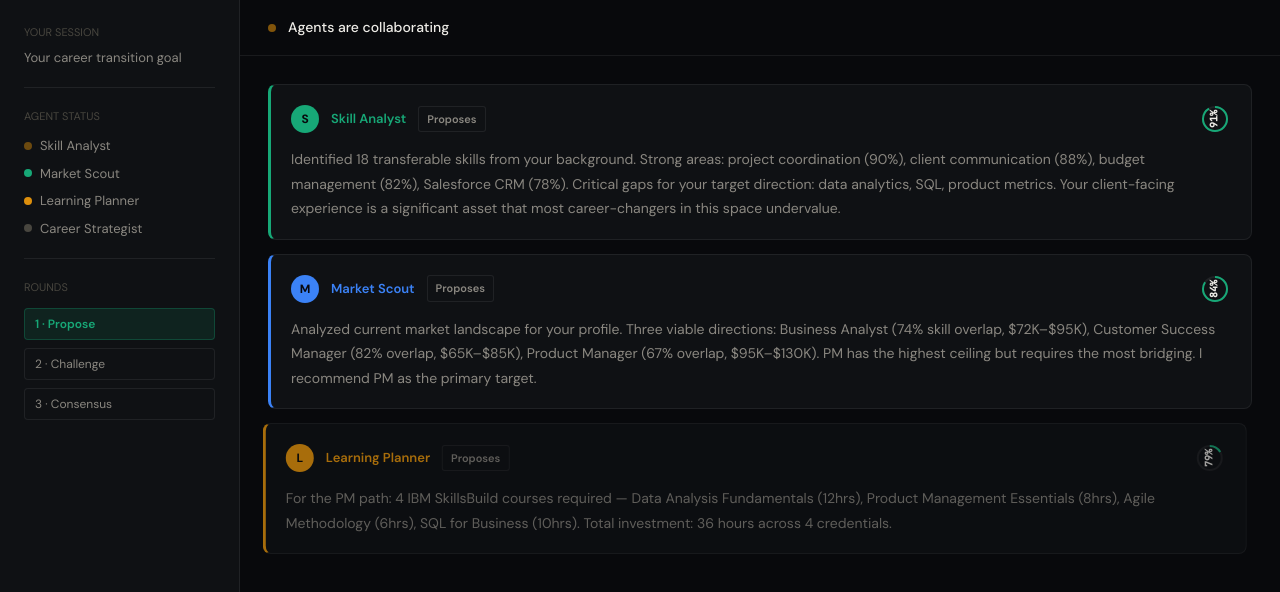
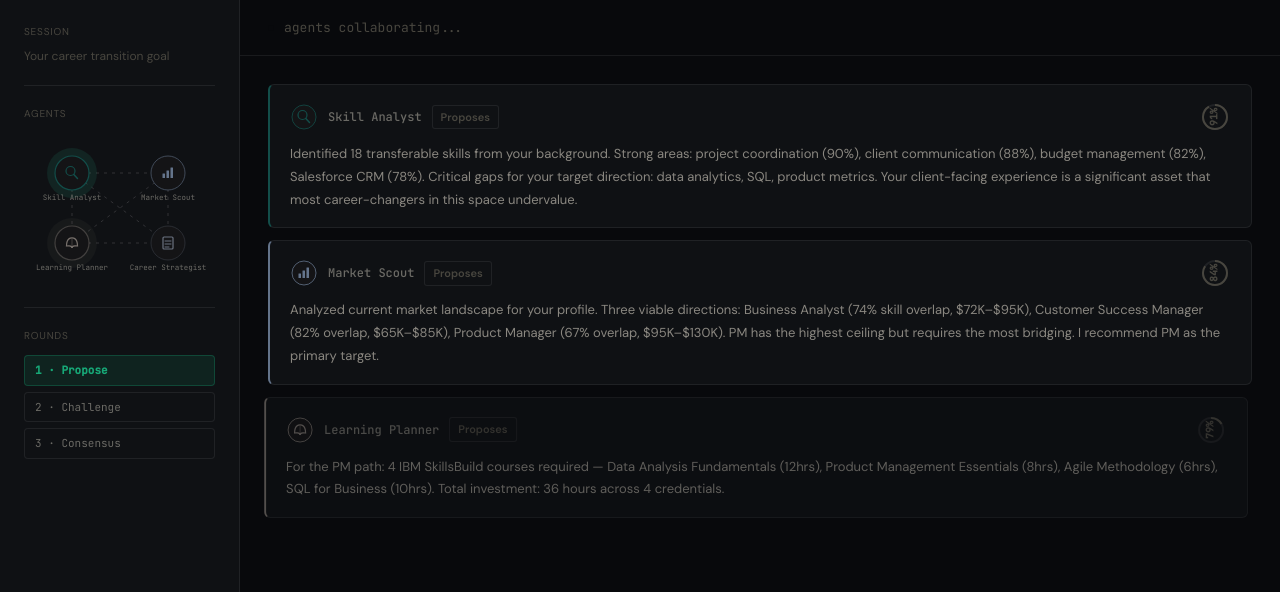
Before and after one commit to aarushkadira-dot/Consensus, a Next.js app: page /agents in a window 1280 px wide. Shown: the top 592 px of the page. Built offline with nearby package versions, Linux system fonts and the light colour scheme; a web font is replaced by a local one.

Commit message:
Redesign agents page: dark command-center aesthetic with muted circles, SVG icons, dashed network lines

```diff
--- a/src/app/agents/page.tsx
+++ b/src/app/agents/page.tsx
@@ -7,12 +7,13 @@ import Link from "next/link";
 const T = {
   bg: "#08090C",
   surface: "#0F1114",
-  elevated: "#161820",
+  elevated: "#141416",
   border: "rgba(255,255,255,0.07)",
   borderMid: "rgba(255,255,255,0.13)",
   text1: "#EDEBE6",
   text2: "#8A8780",
   text3: "#48463F",
+  agentName: "#6B6A65",
   green: "#17A877",
   greenDim: "rgba(23,168,119,0.12)",
   greenBorder: "rgba(23,168,119,0.28)",
@@ -24,16 +25,223 @@ const T = {
   coralDim: "rgba(239,68,68,0.08)",
   indigo: "#6366F1",
   indigoDim: "rgba(99,102,241,0.1)",
+  lineDim: "#2A2A2E",
+  lineActive: "#3A3A3E",
 };
 
 const EASE: [number, number, number, number] = [0.22, 1, 0.36, 1];
 
 const AGENTS = {
-  skill_analyst: { label: "Skill Analyst", color: "#17A877", initial: "S" },
-  market_scout: { label: "Market Scout", color: "#3B82F6", initial: "M" },
-  learning_planner: { label: "Learning Planner", color: "#F59E0B", initial: "L" },
-  career_strategist: { label: "Career Strategist", color: "#EF4444", initial: "C" },
+  skill_analyst: {
+    label: "Skill Analyst",
+    border: "#134E4A",
+    glow: "rgba(45,212,160,0.12)",
+    initial: "S",
+  },
+  market_scout: {
+    label: "Market Scout",
+    border: "#64748B",
+    glow: "rgba(71,85,105,0.22)",
+    initial: "M",
+  },
+  learning_planner: {
+    label: "Learning Planner",
+    border: "#78716C",
+    glow: "rgba(120,113,108,0.22)",
+    initial: "L",
+  },
+  career_strategist: {
+    label: "Career Strategist",
+    border: "#6B7280",
+    glow: "rgba(107,114,128,0.22)",
+    initial: "C",
+  },
 };
+
+// SVG icon paths rendered as SVG elements, centered at (cx, cy)
+function AgentIconInSVG({
+  agentKey,
+  cx,
+  cy,
+  color,
+}: {
+  agentKey: string;
+  cx: number;
+  cy: number;
+  color: string;
+}) {
+  if (agentKey === "skill_analyst") {
+    return (
+      <g>
+        <circle cx={cx - 1.5} cy={cy - 2} r={4.5} stroke={color} strokeWidth={1.2} fill="none" />
+        <line
+          x1={cx + 1.8} y1={cy + 1.5}
+          x2={cx + 5.5} y2={cy + 5.5}
+          stroke={color} strokeWidth={1.5} strokeLinecap="round"
+        />
+      </g>
+    );
+  }
+  if (agentKey === "market_scout") {
+    return (
+      <g>
+        <rect x={cx - 5.5} y={cy + 0.5} width={2.5} height={4.5} rx={0.3} fill={color} />
+        <rect x={cx - 1.5} y={cy - 2.5} width={2.5} height={7.5} rx={0.3} fill={color} />
+        <rect x={cx + 2.5} y={cy - 5.5} width={2.5} height={10.5} rx={0.3} fill={color} />
+      </g>
+    );
+  }
+  if (agentKey === "learning_planner") {
+    return (
+      <g>
+        <path
+          d={`M ${cx} ${cy - 5} C ${cx} ${cy - 5} ${cx - 5.5} ${cy - 6} ${cx - 5.5} ${cy + 3} C ${cx - 5.5} ${cy + 3} ${cx} ${cy + 2} ${cx} ${cy + 5}`}
+          stroke={color} strokeWidth={1.2} fill="none"
+        />
+        <path
+          d={`M ${cx} ${cy - 5} C ${cx} ${cy - 5} ${cx + 5.5} ${cy - 6} ${cx + 5.5} ${cy + 3} C ${cx + 5.5} ${cy + 3} ${cx} ${cy + 2} ${cx} ${cy + 5}`}
+          stroke={color} strokeWidth={1.2} fill="none"
+        />
+        <line x1={cx} y1={cy - 5} x2={cx} y2={cy + 5} stroke={color} strokeWidth={0.8} strokeOpacity={0.6} />
+      </g>
+    );
+  }
+  if (agentKey === "career_strategist") {
+    return (
+      <g>
+        <rect x={cx - 5} y={cy - 6} width={10} height={12} rx={1} stroke={color} strokeWidth={1.2} fill="none" />
+        <line x1={cx - 3} y1={cy - 2} x2={cx + 3} y2={cy - 2} stroke={color} strokeWidth={1} strokeLinecap="round" />
+        <line x1={cx - 3} y1={cy + 1} x2={cx + 3} y2={cy + 1} stroke={color} strokeWidth={1} strokeLinecap="round" />
+        <line x1={cx - 3} y1={cy + 4} x2={cx + 1} y2={cy + 4} stroke={color} strokeWidth={1} strokeLinecap="round" />
+      </g>
+    );
+  }
+  return null;
+}
+
+// Small circular avatar for message cards
+function AgentAvatar({ agentKey }: { agentKey: string }) {
+  const agent = AGENTS[agentKey as keyof typeof AGENTS] || AGENTS.skill_analyst;
+  const S = 28;
+  const cx = S / 2;
+  const cy = S / 2;
+  return (
+    <svg width={S} height={S} viewBox={`0 0 ${S} ${S}`} fill="none" style={{ flexShrink: 0 }}>
+      <circle cx={cx} cy={cy} r={12} fill={T.elevated} stroke={agent.border} strokeWidth={0.8} />
+      <AgentIconInSVG agentKey={agentKey} cx={cx} cy={cy} color={agent.border} />
+    </svg>
+  );
+}
+
+// Network visualization: 4 circles in 2×2 grid with dashed connecting lines
+function AgentNetwork({
+  statuses,
+}: {
+  statuses: Record<string, "posted" | "thinking" | "pending">;
+}) {
+  type AgentKey = keyof typeof AGENTS;
+
+  const W = 168;
+  const H = 152;
+  const R = 17;
+
+  const pos: Record<AgentKey, { x: number; y: number }> = {
+    skill_analyst:    { x: 36,  y: 38  },
+    market_scout:     { x: 132, y: 38  },
+    learning_planner: { x: 36,  y: 108 },
+    career_strategist:{ x: 132, y: 108 },
+  };
+
+  const edges: [AgentKey, AgentKey][] = [
+    ["skill_analyst",    "market_scout"],
+    ["skill_analyst",    "learning_planner"],
+    ["market_scout",     "career_strategist"],
+    ["learning_planner", "career_strategist"],
+    ["skill_analyst",    "career_strategist"],
+    ["market_scout",     "learning_planner"],
+  ];
+
+  return (
+    <svg width={W} height={H} viewBox={`0 0 ${W} ${H}`} overflow="visible">
+      {/* Dashed connecting lines */}
+      {edges.map(([a, b]) => {
+        const pa = pos[a];
+        const pb = pos[b];
+        const isActive =
+          statuses[a] !== "pending" || statuses[b] !== "pending";
+        return (
+          <line
+            key={`${a}-${b}`}
+            x1={pa.x} y1={pa.y}
+            x2={pb.x} y2={pb.y}
+            stroke={isActive ? T.lineActive : T.lineDim}
+            strokeWidth={0.8}
+            strokeDasharray="3 5"
+          />
+        );
+      })}
+
+      {/* Agent nodes */}
+      {(Object.keys(AGENTS) as AgentKey[]).map((key) => {
+        const agent = AGENTS[key];
+        const p = pos[key];
+        const status = statuses[key];
+        const isThinking = status === "thinking";
+        const isPosted = status === "posted";
+
+        return (
+          <g key={key}>
+            {/* Soft glow ring behind circle when thinking */}
+            {isThinking && (
+              <motion.circle
+                cx={p.x} cy={p.y} r={R + 8}
+                fill={agent.glow}
+                initial={{ opacity: 0.3 }}
+                animate={{ opacity: [0.3, 0.8, 0.3] }}
+                transition={{ duration: 2.5, repeat: Infinity }}
+              />
+            )}
+
+            {/* Main circle with animated border */}
+            <motion.circle
+              cx={p.x} cy={p.y} r={R}
+              fill={T.elevated}
+              stroke={agent.border}
+              strokeWidth={isThinking ? 1.2 : 0.8}
+              animate={
+                isThinking
+                  ? { strokeOpacity: [0.4, 1, 0.4] }
+                  : { strokeOpacity: isPosted ? 0.75 : 0.35 }
+              }
+              transition={{ duration: 2.5, repeat: isThinking ? Infinity : 0 }}
+            />
+
+            {/* Icon */}
+            <AgentIconInSVG agentKey={key} cx={p.x} cy={p.y} color={agent.border} />
+          </g>
+        );
+      })}
+
+      {/* Labels below each circle */}
+      {(Object.keys(AGENTS) as AgentKey[]).map((key) => {
+        const agent = AGENTS[key];
+        const p = pos[key];
+        return (
+          <text
+            key={`lbl-${key}`}
+            x={p.x} y={p.y + R + 10}
+            textAnchor="middle"
+            fill={T.agentName}
+            fontSize={7.5}
+            fontFamily="JetBrains Mono, monospace"
+          >
+            {agent.label}
+          </text>
+        );
+      })}
+    </svg>
+  );
+}
 
 interface Message {
   id: number;
@@ -113,7 +321,6 @@ const MESSAGES: Message[] = [
 
 function ConfidenceCircle({ confidence }: { confidence: number }) {
   const circumference = 2 * Math.PI * 12;
-
   return (
     <motion.svg
       width="32"
@@ -121,20 +328,11 @@ function ConfidenceCircle({ confidence }: { confidence: number }) {
       viewBox="0 0 32 32"
       style={{ transform: "rotate(-90deg)" }}
     >
-      <circle
-        cx="16"
-        cy="16"
-        r="12"
+      <circle cx="16" cy="16" r="12" fill="none" stroke={T.border} strokeWidth="2" />
+      <motion.circle
+        cx="16" cy="16" r="12"
         fill="none"
-        stroke={T.border}
-        strokeWidth="2"
-      />
-      <motion.circle
-        cx="16"
-        cy="16"
-        r="12"
-        fill="none"
-        stroke={T.green}
+        stroke={T.text3}
         strokeWidth="2"
         strokeDasharray={circumference}
         initial={{ strokeDashoffset: circumference }}
@@ -142,12 +340,11 @@ function ConfidenceCircle({ confidence }: { confidence: number }) {
         transition={{ duration: 0.6, ease: "easeOut" }}
       />
       <text
-        x="16"
-        y="18"
+        x="16" y="18"
         textAnchor="middle"
         fontSize="10"
         fontWeight="600"
-        fill={T.text1}
+        fill={T.text3}
         fontFamily="JetBrains Mono, monospace"
         style={{ pointerEvents: "none" }}
       >
@@ -157,7 +354,6 @@ function ConfidenceCircle({ confidence }: { confidence: number }) {
   );
 }
 
-// Map API response types to UI types
 function mapApiMessages(apiMessages: any[]): Message[] {
   const typeMap: Record<string, Message["type"]> = {
     proposal: "proposes",
@@ -187,8 +383,6 @@ export default function AgentsPage() {
   useEffect(() => {
     const goal = sessionStorage.getItem("sb_goal") || "Your career transition goal";
     setUserGoal(goal);
-
-    // Load API messages from sessionStorage if available
     const raw = sessionStorage.getItem("agent_messages");
     if (raw) {
       try {
@@ -197,7 +391,7 @@ export default function AgentsPage() {
           setMessages(mapApiMessages(parsed));
           setVisibleCount(0);
         }
-      } catch (e) {
+      } catch {
         // keep fallback MESSAGES
       }
     }
@@ -205,78 +399,46 @@ export default function AgentsPage() {
 
   useEffect(() => {
     if (visibleCount >= messages.length) {
-      const timer = setTimeout(() => {
-        setDone(true);
-      }, 1000);
+      const timer = setTimeout(() => setDone(true), 1000);
       return () => clearTimeout(timer);
     }
-
     const timer = setTimeout(() => {
       setVisibleCount(visibleCount + 1);
       if (visibleCount + 1 < messages.length) {
         setCurrentRound(messages[visibleCount + 1].round);
       }
     }, 1800);
-
     return () => clearTimeout(timer);
   }, [visibleCount, messages]);
 
   const getAgentStatus = (agentKey: keyof typeof AGENTS): "posted" | "thinking" | "pending" => {
     const agentMessages = messages.filter((m) => m.agent === agentKey);
     const lastAgentMessageId = agentMessages[agentMessages.length - 1]?.id || 0;
-
-    if (!agentMessages.some((m) => m.id <= visibleCount)) {
-      return "pending";
-    }
-    if (lastAgentMessageId <= visibleCount) {
-      return "posted";
-    }
+    if (!agentMessages.some((m) => m.id <= visibleCount)) return "pending";
+    if (lastAgentMessageId <= visibleCount) return "posted";
     return "thinking";
   };
 
-  const statusDotColor = (status: "posted" | "thinking" | "pending") => {
-    if (status === "posted") return T.green;
-    if (status === "thinking") return T.amber;
-    return T.text3;
-  };
+  const agentStatuses = Object.fromEntries(
+    Object.keys(AGENTS).map((k) => [k, getAgentStatus(k as keyof typeof AGENTS)])
+  ) as Record<string, "posted" | "thinking" | "pending">;
 
   const getTypeBadge = (type: string, challenges?: keyof typeof AGENTS | null) => {
-    const baseStyle = {
+    const base = {
       fontSize: "11px",
       fontWeight: "600",
-      padding: "4px 8px",
+      padding: "3px 8px",
       borderRadius: "3px",
       display: "inline-block",
     };
-
-    if (type === "proposes") {
-      return (
-        <span style={{ ...baseStyle, background: T.surface, border: `1px solid ${T.border}`, color: T.text2 }}>
-          Proposes
-        </span>
-      );
-    }
-    if (type === "challenges") {
-      return (
-        <span style={{ ...baseStyle, background: T.coralDim, border: `1px solid ${T.coral}`, color: T.coral }}>
-          Challenges → {challenges ? AGENTS[challenges as keyof typeof AGENTS]?.label : ""}
-        </span>
-      );
-    }
-    if (type === "builds") {
-      return (
-        <span style={{ ...baseStyle, background: T.blueDim, border: `1px solid ${T.blue}`, color: T.blue }}>
-          Builds on
-        </span>
-      );
-    }
-    if (type === "consensus") {
-      return (
-        <span style={{ ...baseStyle, background: T.greenDim, border: `1px solid ${T.greenBorder}`, color: T.green }}>
-          ✓ Consensus
-        </span>
-      );
-    }
+    if (type === "proposes")
+      return <span style={{ ...base, background: T.surface, border: `1px solid ${T.border}`, color: T.text3 }}>Proposes</span>;
+    if (type === "challenges")
+      return <span style={{ ...base, background: T.coralDim, border: `1px solid rgba(239,68,68,0.3)`, color: "#A1675C" }}>Challenges → {challenges ? AGENTS[challenges]?.label : ""}</span>;
+    if (type === "builds")
+      return <span style={{ ...base, background: T.blueDim, border: `1px solid rgba(59,130,246,0.2)`, color: "#5B7FA6" }}>Builds on</span>;
+    if (type === "consensus")
+      return <span style={{ ...base, background: T.greenDim, border: `1px solid ${T.greenBorder}`, color: T.green }}>✓ Consensus</span>;
   };
 
   return (
@@ -294,59 +456,48 @@ export default function AgentsPage() {
           overflowY: "auto",
         }}
       >
+        {/* Goal */}
         <div>
-          <div style={{ fontSize: "11px", textTransform: "uppercase", color: T.text3, marginBottom: "8px" }}>
-            Your session
+          <div style={{ fontSize: "10px", textTransform: "uppercase", color: T.text3, letterSpacing: "0.08em", marginBottom: "8px" }}>
+            Session
           </div>
-          <div style={{ fontSize: "13px", color: T.text2, lineHeight: "1.4", overflow: "hidden", textOverflow: "ellipsis", display: "-webkit-box", WebkitLineClamp: 2, WebkitBoxOrient: "vertical" }}>
+          <div
+            style={{
+              fontSize: "12px",
+              color: T.text3,
+              lineHeight: "1.5",
+              overflow: "hidden",
+              textOverflow: "ellipsis",
+              display: "-webkit-box",
+              WebkitLineClamp: 3,
+              WebkitBoxOrient: "vertical",
+            }}
+          >
             {userGoal}
           </div>
         </div>
 
         <div style={{ height: "1px", background: T.border }} />
 
+        {/* Agent network visualization */}
         <div>
-          <div style={{ fontSize: "11px", textTransform: "uppercase", color: T.text3, marginBottom: "12px" }}>
-            Agent status
+          <div style={{ fontSize: "10px", textTransform: "uppercase", color: T.text3, letterSpacing: "0.08em", marginBottom: "14px" }}>
+            Agents
           </div>
-          <div style={{ display: "flex", flexDirection: "column", gap: "8px" }}>
-            {Object.entries(AGENTS).map(([key, agent]) => {
-              const status = getAgentStatus(key as keyof typeof AGENTS);
-              const isThinking = status === "thinking";
-              return (
-                <div
-                  key={key}
-                  style={{
-                    display: "flex",
-                    alignItems: "center",
-                    gap: "8px",
-                  }}
-                >
-                  <motion.div
-                    animate={isThinking ? { opacity: [1, 0.4, 1] } : {}}
-                    transition={{ duration: 1.5, repeat: isThinking ? Infinity : 0 }}
-                    style={{
-                      width: "8px",
-                      height: "8px",
-                      borderRadius: "50%",
-                      background: statusDotColor(status),
-                    }}
-                  />
-                  <span style={{ fontSize: "13px", color: T.text2 }}>{agent.label}</span>
-                </div>
-              );
-            })}
+          <div style={{ display: "flex", justifyContent: "center" }}>
+            <AgentNetwork statuses={agentStatuses} />
           </div>
         </div>
 
         <div style={{ height: "1px", background: T.border }} />
 
+        {/* Rounds */}
         <div>
-          <div style={{ fontSize: "11px", textTransform: "uppercase", color: T.text3, marginBottom: "12px" }}>
+          <div style={{ fontSize: "10px", textTransform: "uppercase", color: T.text3, letterSpacing: "0.08em", marginBottom: "12px" }}>
             Rounds
           </div>
-          <div style={{ display: "flex", flexDirection: "column", gap: "8px" }}>
-            {["1 · Propose", "2 · Challenge", "3 · Consensus"].map((round, idx) => {
+          <div style={{ display: "flex", flexDirection: "column", gap: "6px" }}>
+            {["1 · Propose", "2 · Challenge", "3 · Consensus"].map((label, idx) => {
               const roundNum = idx + 1;
               const isActive = currentRound === roundNum;
               const isCompleted = currentRound > roundNum;
@@ -356,14 +507,15 @@ export default function AgentsPage() {
                   style={{
                     padding: "6px 10px",
                     borderRadius: "4px",
-                    background: isActive ? T.greenDim : isCompleted ? T.surface : T.surface,
+                    background: isActive ? T.greenDim : T.surface,
                     border: `1px solid ${isActive ? T.greenBorder : T.border}`,
-                    fontSize: "12px",
-                    color: isActive ? T.green : isCompleted ? T.text3 : T.text2,
+                    fontSize: "11px",
+                    fontFamily: "JetBrains Mono, monospace",
+                    color: isActive ? T.green : isCompleted ? T.text3 : T.agentName,
                     fontWeight: isActive ? "600" : "400",
                   }}
                 >
-                  {round}
+                  {label}
                 </div>
               );
             })}
@@ -376,43 +528,39 @@ export default function AgentsPage() {
         {/* TOP STATUS BAR */}
         <div
           style={{
-            position: "sticky",
-            top: 0,
             background: T.bg,
             borderBottom: `1px solid ${T.border}`,
             padding: "16px 28px",
             height: "56px",
-            zIndex: 10,
             display: "flex",
-            flexDirection: "row",
             alignItems: "center",
             justifyContent: "space-between",
           }}
         >
-          <div style={{ display: "flex", alignItems: "center", gap: "12px" }}>
+          <div style={{ display: "flex", alignItems: "center", gap: "10px" }}>
             <motion.div
-              animate={done ? { background: T.green } : { background: T.amber, opacity: [1, 0.4, 1] }}
-              transition={{ duration: 1.5, repeat: done ? 0 : Infinity }}
-              style={{
-                width: "8px",
-                height: "8px",
-                borderRadius: "50%",
-              }}
+              animate={
+                done
+                  ? { background: T.green }
+                  : { background: T.text3, opacity: [1, 0.3, 1] }
+              }
+              transition={{ duration: 1.8, repeat: done ? 0 : Infinity }}
+              style={{ width: "6px", height: "6px", borderRadius: "50%" }}
             />
-            <span style={{ color: T.text1, fontSize: "14px", fontWeight: "500" }}>
-              {done ? "Consensus reached" : "Agents are collaborating"}
+            <span style={{ color: done ? T.text2 : T.text3, fontSize: "13px", fontFamily: "JetBrains Mono, monospace" }}>
+              {done ? "consensus reached" : "agents collaborating..."}
             </span>
           </div>
           {done && (
             <Link href="/plan">
               <button
                 style={{
-                  padding: "8px 16px",
+                  padding: "7px 14px",
                   background: T.green,
                   color: T.bg,
                   border: "none",
                   borderRadius: "4px",
-                  fontSize: "13px",
+                  fontSize: "12px",
                   fontWeight: "600",
                   cursor: "pointer",
                 }}
@@ -423,7 +571,7 @@ export default function AgentsPage() {
           )}
         </div>
 
-        {/* FEED AREA */}
+        {/* FEED */}
         <div
           style={{
             flex: 1,
@@ -431,7 +579,7 @@ export default function AgentsPage() {
             padding: "28px",
             display: "flex",
             flexDirection: "column",
-            gap: "14px",
+            gap: "12px",
           }}
         >
           <AnimatePresence mode="wait">
@@ -447,31 +595,39 @@ export default function AgentsPage() {
                         display: "flex",
                         alignItems: "center",
                         gap: "12px",
-                        marginBottom: "20px",
-                        marginTop: "20px",
+                        margin: "18px 0",
                       }}
                     >
-                      <div style={{ flex: 1, height: "1px", background: T.border }} />
-                      <span style={{ fontSize: "11px", color: T.text3, fontWeight: "600", textTransform: "uppercase" }}>
+                      <div style={{ flex: 1, height: "1px", background: T.lineDim }} />
+                      <span
+                        style={{
+                          fontSize: "10px",
+                          color: T.text3,
+                          fontWeight: "600",
+                          textTransform: "uppercase",
+                          letterSpacing: "0.1em",
+                          fontFamily: "JetBrains Mono, monospace",
+                        }}
+                      >
                         Round {message.round}
                         {message.round === 1 && " — Propose"}
                         {message.round === 2 && " — Challenge"}
                         {message.round === 3 && " — Consensus"}
                       </span>
-                      <div style={{ flex: 1, height: "1px", background: T.border }} />
+                      <div style={{ flex: 1, height: "1px", background: T.lineDim }} />
                     </div>
                   )}
 
                   <motion.div
-                    initial={{ x: -16, opacity: 0 }}
+                    initial={{ x: -12, opacity: 0 }}
                     animate={{ x: 0, opacity: 1 }}
                     transition={{ duration: 0.4, ease: EASE }}
                     style={{
                       background: T.surface,
                       border: `1px solid ${T.border}`,
-                      borderLeft: `3px solid ${agent.color}`,
-                      borderRadius: "8px",
-                      padding: "18px 20px",
+                      borderLeft: `2px solid ${agent.border}`,
+                      borderRadius: "6px",
+                      padding: "16px 20px",
                     }}
                   >
                     {/* Header */}
@@ -479,27 +635,12 @@ export default function AgentsPage() {
                       style={{
                         display: "flex",
                         alignItems: "center",
-                        gap: "12px",
-                        marginBottom: "12px",
+                        gap: "10px",
+                        marginBottom: "10px",
                       }}
                     >
-                      <div
-                        style={{
-                          width: "28px",
-                          height: "28px",
-                          borderRadius: "50%",
-                          background: agent.color,
-                          display: "flex",
-                          alignItems: "center",
-                          justifyContent: "center",
-                          fontSize: "12px",
-                          fontWeight: "700",
-                          color: T.bg,
-                        }}
-                      >
-                        {agent.initial}
-                      </div>
-                      <span style={{ color: agent.color, fontWeight: "600", fontSize: "13px" }}>
+                      <AgentAvatar agentKey={message.agent} />
+                      <span style={{ color: T.agentName, fontWeight: "500", fontSize: "12px", fontFamily: "JetBrains Mono, monospace" }}>
                         {agent.label}
                       </span>
                       {getTypeBadge(message.type, message.challenges)}
@@ -507,14 +648,8 @@ export default function AgentsPage() {
                       <ConfidenceCircle confidence={message.confidence} />
                     </div>
 
-                    {/* Message body */}
-                    <div
-                      style={{
-                        fontSize: "14px",
-                        color: T.text2,
-                        lineHeight: "1.75",
-                      }}
-                    >
+                    {/* Body */}
+                    <div style={{ fontSize: "13px", color: T.text2, lineHeight: "1.75" }}>
                       {message.text}
                     </div>
                   </motion.div>
@@ -525,16 +660,13 @@ export default function AgentsPage() {
 
           {done && (
             <motion.div
-              initial={{ opacity: 0, y: 10 }}
+              initial={{ opacity: 0, y: 8 }}
               animate={{ opacity: 1, y: 0 }}
               transition={{ duration: 0.5 }}
-              style={{
-                marginTop: "20px",
-                textAlign: "center",
-              }}
+              style={{ marginTop: "16px", textAlign: "center" }}
             >
-              <p style={{ fontSize: "16px", color: T.green, fontWeight: "600", marginBottom: "12px" }}>
-                Your career plan is ready
+              <p style={{ fontSize: "13px", color: T.green, fontWeight: "600", marginBottom: "12px", fontFamily: "JetBrains Mono, monospace" }}>
+                // plan ready
               </p>
               <Link href="/plan">
                 <button
@@ -543,8 +675,8 @@ export default function AgentsPage() {
                     background: T.green,
                     color: T.bg,
                     border: "none",
-                    borderRadius: "6px",
-                    fontSize: "14px",
+                    borderRadius: "5px",
+                    fontSize: "13px",
                     fontWeight: "600",
                     cursor: "pointer",
                   }}
```
